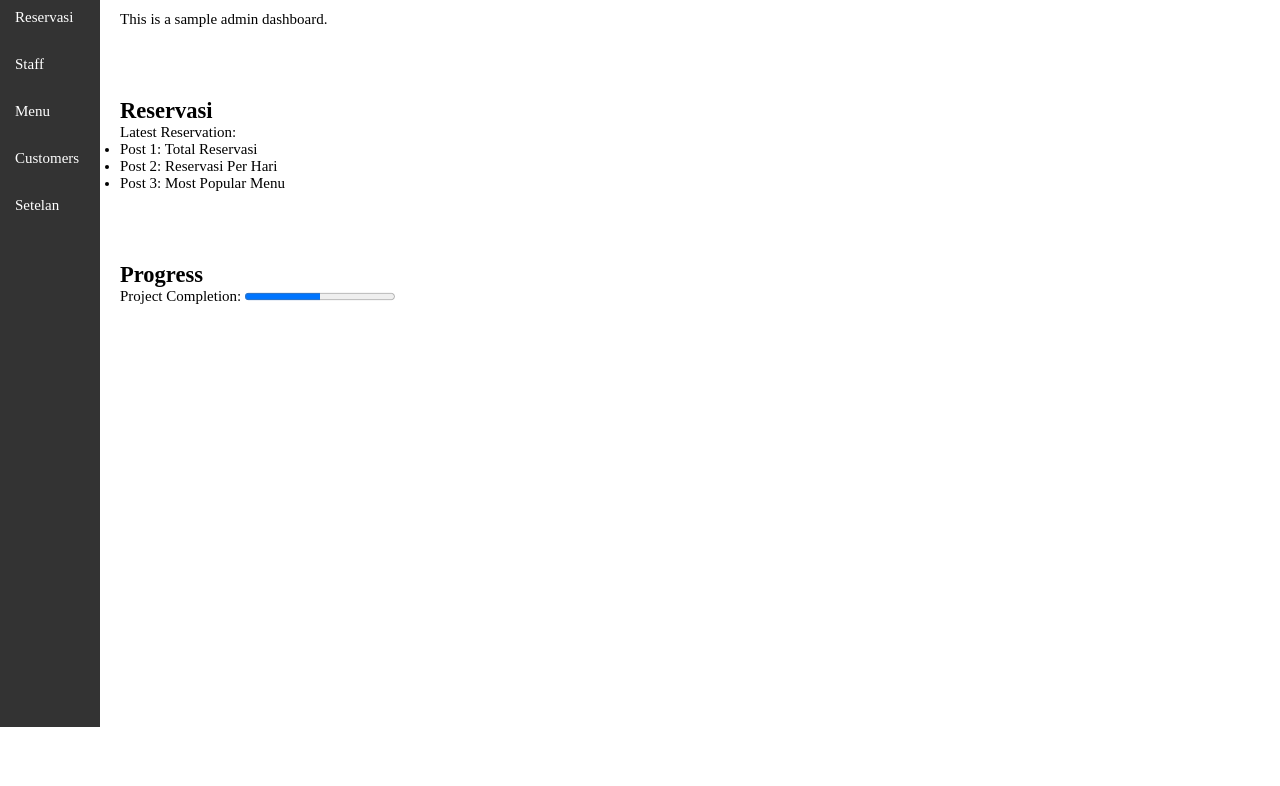
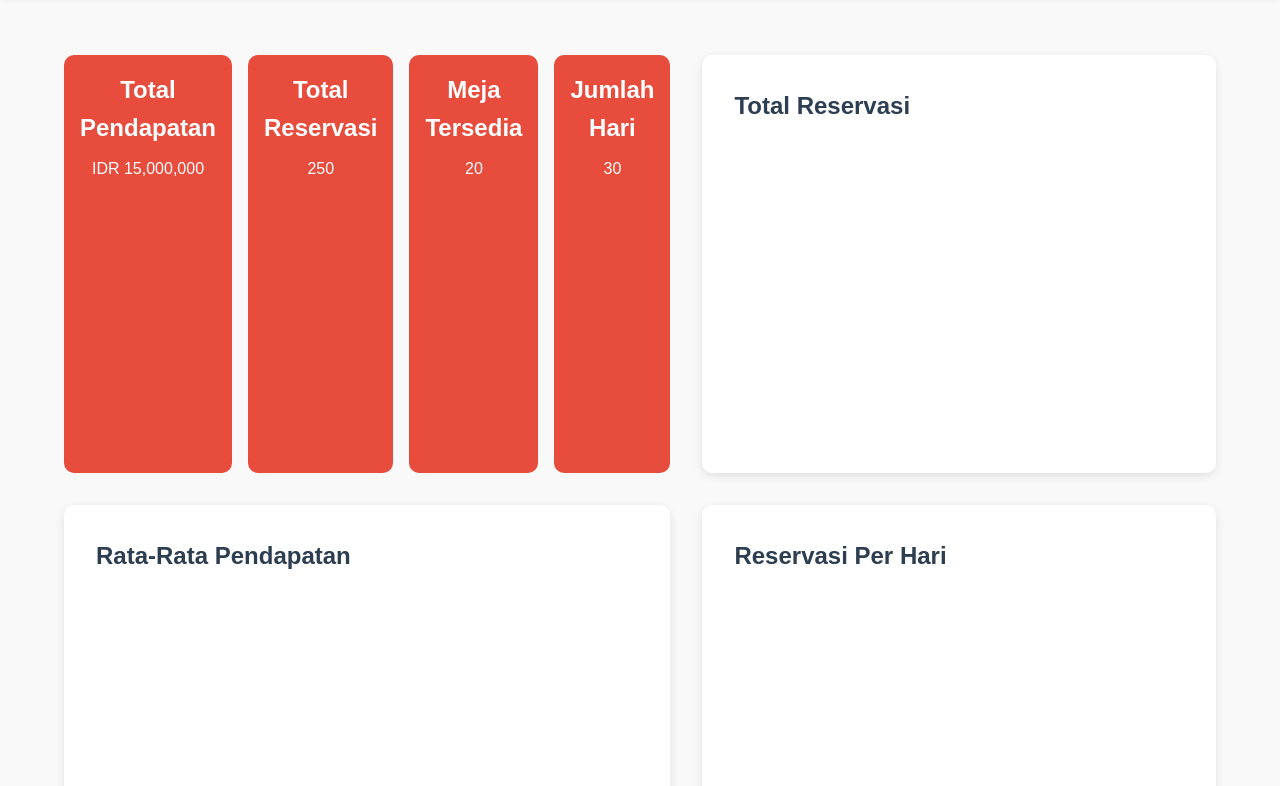
Before and after one commit to rullxd/website, a plain HTML site: page admin.html in a window 1280 px wide. Shown: the part 73-859 px from the top of the page. Before the commit the page ends 800 px from the top, so only its background shows below. Drawn offline with Linux system fonts and the light colour scheme.

Commit message:
update admin

```diff
--- a/admin.html
+++ b/admin.html
@@ -1,55 +1,206 @@
 <!DOCTYPE html>
-<html lang="en">
+<html lang="id">
+
 <head>
     <meta charset="UTF-8">
     <meta name="viewport" content="width=device-width, initial-scale=1.0">
-    <title>Admin Dashboard</title>
-    <link rel="stylesheet" href="admin.css">
+    <title>Dashboard Admin</title>
+    <link rel="stylesheet" href="https://cdnjs.cloudflare.com/ajax/libs/font-awesome/6.0.0/css/all.min.css">
+    <style>
+        /* Styling dasar untuk halaman */
+        * {
+            margin: 0;
+            padding: 0;
+            box-sizing: border-box;
+        }
+
+        body {
+            font-family: 'Poppins', sans-serif;
+            line-height: 1.6;
+            color: #333;
+            background-color: #f9f9f9;
+        }
+
+        /* Navbar Admin */
+        .admin-navbar {
+            background-color: #fff;
+            box-shadow: 0 2px 5px rgba(0, 0, 0, 0.1);
+            padding: 1rem 5%;
+            position: fixed;
+            width: 100%;
+            top: 0;
+            z-index: 1000;
+        }
+
+        .admin-navbar-content {
+            max-width: 1200px;
+            margin: 0 auto;
+            display: flex;
+            align-items: center;
+            justify-content: space-between;
+        }
+
+        .logo {
+            font-size: 1.5rem;
+            font-weight: bold;
+            color: #e74c3c;
+        }
+
+        .admin-nav-links {
+            display: flex;
+            gap: 2rem;
+        }
+
+        .admin-nav-links a {
+            text-decoration: none;
+            color: #333;
+            font-weight: 500;
+            transition: color 0.3s;
+        }
+
+        .admin-nav-links a:hover {
+            color: #e74c3c;
+        }
+
+        /* Konten utama */
+        .dashboard-container {
+            padding: 3rem 5%;
+            margin-top: 80px;
+            display: grid;
+            grid-template-columns: repeat(2, 1fr);
+            gap: 2rem;
+        }
+
+        .card {
+            background: white;
+            border-radius: 10px;
+            padding: 2rem;
+            box-shadow: 0 3px 10px rgba(0, 0, 0, 0.1);
+        }
+
+        .card h2 {
+            margin-bottom: 1rem;
+            font-size: 1.5rem;
+            color: #2c3e50;
+        }
+
+        .card p {
+            font-size: 1.2rem;
+            color: #666;
+        }
+
+        .chart {
+            height: 300px;
+            /* Sesuaikan tinggi grafik */
+            margin-top: 1rem;
+        }
+
+        /* Grafik dan Statistik */
+        .statistics {
+            display: grid;
+            grid-template-columns: repeat(4, 1fr);
+            gap: 1rem;
+        }
+
+        .stat-card {
+            background: #e74c3c;
+            color: white;
+            border-radius: 10px;
+            padding: 1rem;
+            text-align: center;
+        }
+
+        .stat-card h3 {
+            margin-bottom: 0.5rem;
+            font-size: 1.5rem;
+        }
+
+        .stat-card p {
+            font-size: 1rem;
+        }
+
+        @media (max-width: 768px) {
+            .dashboard-container {
+                grid-template-columns: 1fr;
+            }
+
+            .statistics {
+                grid-template-columns: 1fr;
+            }
+        }
+    </style>
 </head>
+
 <body>
-    <!-- Side Navigation Bar -->
-    <div class="sidebar">
-    <div style="margin-left: 20px"></div>
-        <a href="#home">Home</a>
-        <a href="#reservasi">Reservasi</a>
-        <a href="#staff">Staff</a>
-        <a href="#menu">Menu</a>
-        <a href="#customers">Customers</a>
-        <a href="#setelan">Setelan</a>
+    <nav class="admin-navbar">
+        <div class="admin-navbar-content">
+            <div class="logo">LOGO ADMIN</div>
+            <div class="admin-nav-links">
+                <a href="admin.html">Dashboard</a>
+                <a href="reservasi_admin.html">Reservasi</a>
+                <a href="menu_admin.html">Menu</a>
+                <a href="laporan_admin.html">Laporan</a>
+                <a href="pengaturan.html">Pengaturan</a>
+            </div>
+        </div>
+    </nav>
+
+    <div class="dashboard-container">
+        <div class="statistics">
+            <div class="stat-card">
+                <h3>Total Pendapatan</h3>
+                <p>IDR 15,000,000</p>
+            </div>
+            <div class="stat-card">
+                <h3>Total Reservasi</h3>
+                <p>250</p>
+            </div>
+            <div class="stat-card">
+                <h3>Meja Tersedia</h3>
+                <p>20</p>
+            </div>
+            <div class="stat-card">
+                <h3>Jumlah Hari</h3>
+                <p>30</p>
+            </div>
+        </div>
+
+        <div class="card">
+            <h2>Total Reservasi</h2>
+            <div class="chart" id="total-reservasi-chart"></div>
+        </div>
+
+        <div class="card">
+            <h2>Rata-Rata Pendapatan</h2>
+            <div class="chart" id="average-revenue-chart"></div>
+        </div>
+
+        <div class="card">
+            <h2>Reservasi Per Hari</h2>
+            <div class="chart" id="daily-reservations-chart"></div>
+        </div>
+
+        <div class="card">
+            <h2>Most Popular Menu</h2>
+            <ul>
+                <li>Nasi Goreng</li>
+                <li>Ayam Penyet</li>
+                <li>Pizza</li>
+            </ul>
+        </div>
     </div>
 
-    <!-- Main Content -->
-    <div class="main-content">
-        <header>
-            <h1 style="margin-bottom: 30px">DASHBOARD</h1>
-            <!-- Dashboard Menu -->
-            <div class="dashboard"></div>
-        </header>
+    <script>
+        // Script untuk membuat grafik
+        // Anda bisa menggunakan library grafik seperti Chart.js atau D3.js
+        // Berikut adalah contoh pengisian grafik menggunakan Chart.js
+        // Di sini, Anda harus memasukkan kode untuk menggambar grafik
 
-        <!-- Home Section -->
-        <section id="home">
-            <p style="margin-bottom: 70px">This is a sample admin dashboard.</p>
-        </section>
+        // Contoh:
+        // var ctx = document.getElementById('total-reservasi-chart').getContext('2d');
+        // var myChart = new Chart(ctx, { ... });
 
-        <!-- Blog Section -->
-        <section id="reservasi">
-            <h2>Reservasi</h2>
-            <p>Latest Reservation:</p>
-            <ul>
-                <li>Post 1: Total Reservasi</li>
-                <li>Post 2: Reservasi Per Hari</li>
-                <li>Post 3: Most Popular Menu</li>
-            </ul>
-        </section>
+    </script>
+</body>
 
-        <!-- Progress Section with Progress Bar -->
-        <section id="progress">
-            <h2 style="margin-top: 70px">Progress</h2>
-            <label for="progress">Project Completion:</label>
-            <progress id="progress-bar" value="50" max="100">50%</progress>
-        </section>
-    </div>
-
-    <script src="admin.js"></script>
-</body>
 </html>
```
